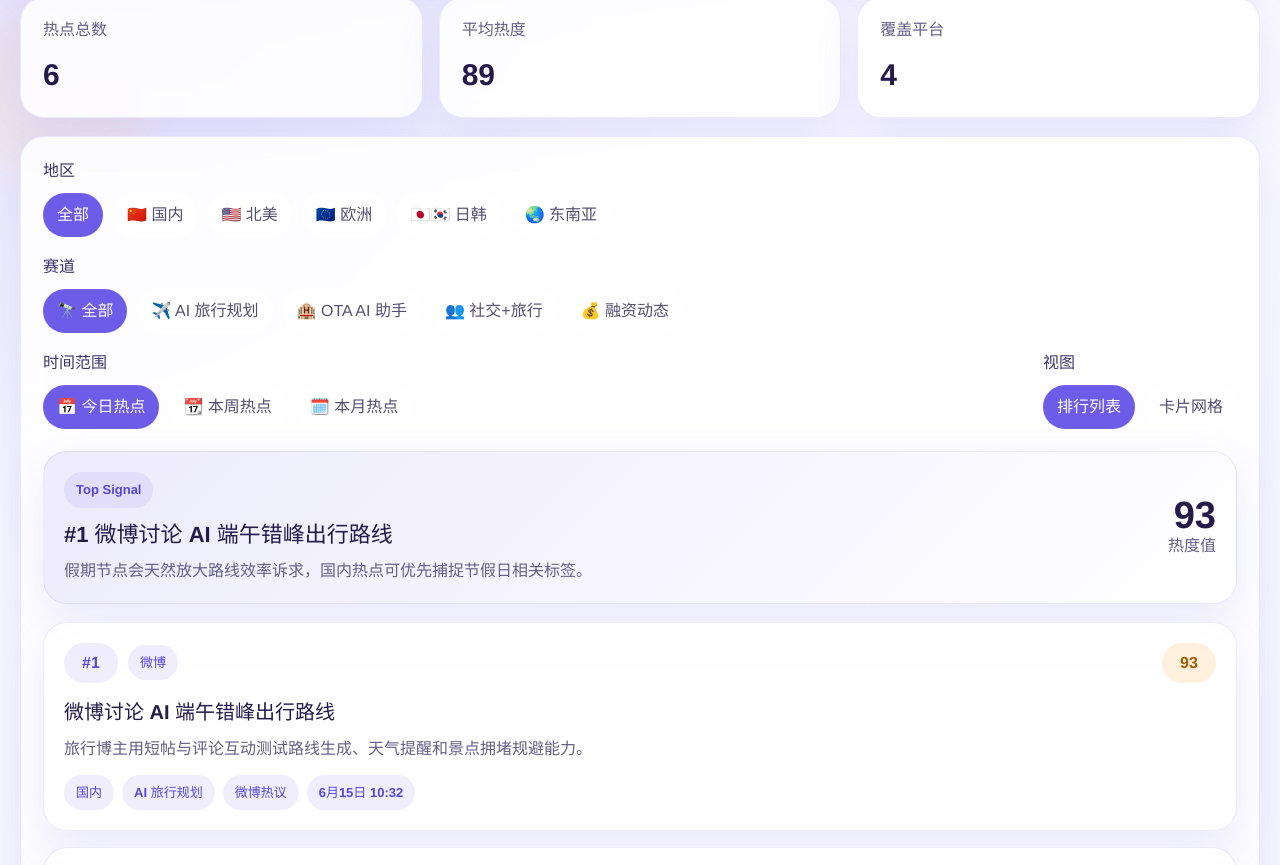
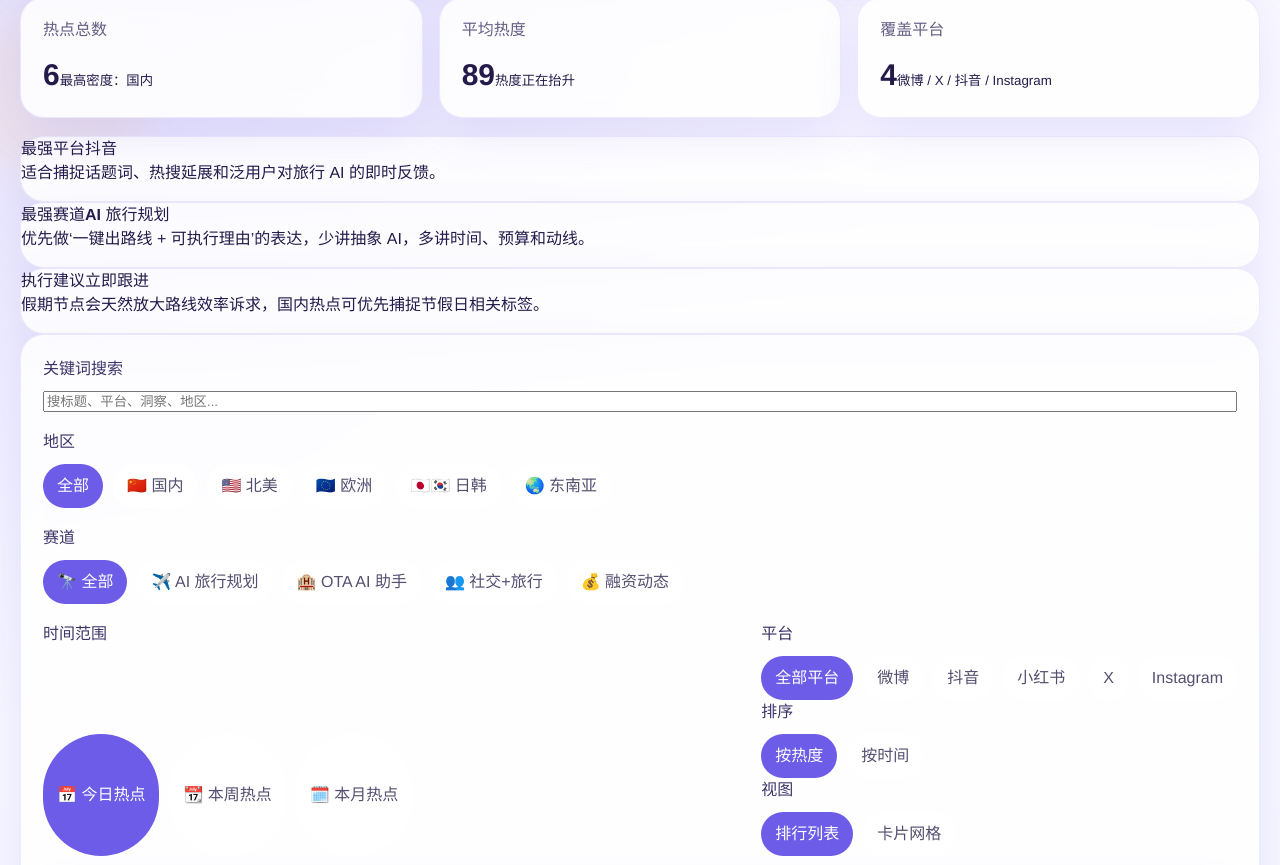
Before and after one commit to qlb708/08, a Vue app: page / in a window 1280 px wide. Shown: the part 215-1080 px from the top of the page. Built offline with nearby package versions, Linux system fonts and the light colour scheme.

Commit message:
feat: publish interactive competitor radar (src/App.vue)

```diff
--- a/src/App.vue
+++ b/src/App.vue
@@ -32,26 +32,99 @@ const viewOptions = [
   { id: "grid", label: "卡片网格" }
 ];
 
+const sortOptions = [
+  { id: "heat", label: "按热度" },
+  { id: "newest", label: "按时间" }
+];
+
+const platformMeta = {
+  x: { label: "X", mood: "讨论热度", action: "适合追踪官方账号发声、评论链和投资人观点的放大效应。" },
+  instagram: { label: "Instagram", mood: "内容扩散", action: "适合看创作者视觉表达、Reels 带动的功能理解和种草效率。" },
+  weibo: { label: "微博", mood: "热点聚合", action: "适合捕捉话题词、热搜延展和泛用户对旅行 AI 的即时反馈。" },
+  xiaohongshu: { label: "小红书", mood: "口碑发酵", action: "适合看真实体验、收藏导向内容和产品被怎样包装成生活方式。" },
+  douyin: { label: "抖音", mood: "视频转化", action: "适合观察爆款切口、结果展示能力和评论区的强购买意图。" }
+};
+
+const trackPlaybooks = {
+  "trip-planning": "优先做‘一键出路线 + 可执行理由’的表达，少讲抽象 AI，多讲时间、预算和动线。",
+  "ota-assistant": "强调提醒、重排和服务链串联能力，让用户感觉是一个真能替你处理琐事的助手。",
+  "social-travel": "聚焦陪伴、安全感和兴趣匹配，把社交从功能点改成情绪价值和场景价值。",
+  funding: "把融资讨论拆成增长、留存、变现三个维度，避免只看‘拿没拿钱’。"
+};
+
 const region = ref("all");
 const track = ref("all");
 const timeframe = ref("today");
 const viewMode = ref("list");
+const sortBy = ref("heat");
+const platform = ref("all");
+const keyword = ref("");
 const activeItem = ref(null);
+const outboundItem = ref(null);
 
 const { copy, copied } = useClipboard();
 const { data, isFetching, error } = useFetch(DATA_URL).json();
 
 const payload = computed(() => data.value ?? { updatedAt: "", items: [] });
 
+const platformOptions = computed(() => {
+  const items = Array.isArray(payload.value.items) ? payload.value.items : [];
+  const ids = [...new Set(items.map((item) => item.platform))];
+
+  return [
+    { id: "all", label: "全部平台" },
+    ...ids.map((id) => ({
+      id,
+      label: platformMeta[id]?.label ?? id
+    }))
+  ];
+});
+
+const normalizedItems = computed(() => {
+  const items = Array.isArray(payload.value.items) ? payload.value.items : [];
+
+  return items.map((item) => {
+    const detailTone = platformMeta[item.platform] ?? { label: item.platformLabel, mood: "平台信号", action: "" };
+    const heatBand =
+      item.heat >= 90 ? "爆发" : item.heat >= 82 ? "高压" : item.heat >= 75 ? "观察" : "跟踪";
+    const urgency =
+      item.heat >= 90 ? "立即跟进" : item.heat >= 82 ? "本周评估" : item.heat >= 75 ? "纳入监测" : "背景观察";
+    const summaryLine = `${item.region} · ${item.track} · ${detailTone.mood}`;
+
+    return {
+      ...item,
+      domain: safeDomain(item.url),
+      detailTone,
+      heatBand,
+      urgency,
+      summaryLine,
+      playbook: trackPlaybooks[item.trackKey] ?? "建议继续跟踪这类信号的扩散链路与用户反馈。"
+    };
+  });
+});
+
 const filteredItems = computed(() => {
-  const rawItems = Array.isArray(payload.value.items) ? payload.value.items : [];
+  const q = keyword.value.trim().toLowerCase();
 
-  return rawItems
+  const items = normalizedItems.value
     .filter((item) => (region.value === "all" ? true : item.regionKey === region.value))
     .filter((item) => (track.value === "all" ? true : item.trackKey === track.value))
+    .filter((item) => (platform.value === "all" ? true : item.platform === platform.value))
     .filter((item) => matchesTimeframe(item.time))
-    .sort((a, b) => b.heat - a.heat)
-    .map((item, index) => ({ ...item, rank: index + 1 }));
+    .filter((item) => {
+      if (!q) return true;
+      return [item.title, item.summary, item.insight, item.region, item.track, item.platformLabel]
+        .join(" ")
+        .toLowerCase()
+        .includes(q);
+    })
+    .sort((a, b) =>
+      sortBy.value === "newest"
+        ? new Date(b.time).getTime() - new Date(a.time).getTime()
+        : b.heat - a.heat
+    );
+
+  return items.map((item, index) => ({ ...item, rank: index + 1 }));
 });
 
 const highlightStats = computed(() => {
@@ -59,9 +132,9 @@ const highlightStats = computed(() => {
 
   if (!items.length) {
     return [
-      { label: "热点总数", value: 0 },
-      { label: "平均热度", value: 0 },
-      { label: "覆盖平台", value: 0 }
+      { label: "热点总数", value: 0, note: "当前筛选为空" },
+      { label: "平均热度", value: 0, note: "暂无趋势" },
+      { label: "覆盖平台", value: 0, note: "暂无覆盖" }
     ];
   }
 
@@ -69,15 +142,72 @@ const highlightStats = computed(() => {
     items.reduce((sum, item) => sum + Number(item.heat || 0), 0) / items.length
   );
   const platforms = new Set(items.map((item) => item.platform));
+  const hottestRegion = topGroup(items, "region");
 
   return [
-    { label: "热点总数", value: items.length },
-    { label: "平均热度", value: averageHeat },
-    { label: "覆盖平台", value: platforms.size }
+    { label: "热点总数", value: items.length, note: `最高密度：${hottestRegion}` },
+    { label: "平均热度", value: averageHeat, note: averageHeat >= 88 ? "热度正在抬升" : "处于观察区间" },
+    { label: "覆盖平台", value: platforms.size, note: `${[...platforms].map((id) => platformMeta[id]?.label ?? id).join(" / ")}` }
   ];
 });
 
 const topInsight = computed(() => filteredItems.value[0] ?? null);
+
+const laneSummary = computed(() => {
+  const items = filteredItems.value;
+
+  return [
+    {
+      title: "最强平台",
+      value: topGroup(items, "platformLabel"),
+      note: items.length ? (platformMeta[items[0].platform]?.action ?? "继续追踪扩散链路。") : "暂无数据"
+    },
+    {
+      title: "最强赛道",
+      value: topGroup(items, "track"),
+      note: items.length ? (trackPlaybooks[items[0].trackKey] ?? "继续做分层监测。") : "暂无数据"
+    },
+    {
+      title: "执行建议",
+      value: topInsight.value?.urgency ?? "等待数据",
+      note: topInsight.value?.insight ?? "当前筛选下暂无头部信号。"
+    }
+  ];
+});
+
+const relatedItems = computed(() => {
+  if (!activeItem.value) return [];
+
+  return filteredItems.value
+    .filter((item) => item.id !== activeItem.value.id)
+    .filter(
+      (item) =>
+        item.regionKey === activeItem.value.regionKey ||
+        item.trackKey === activeItem.value.trackKey ||
+        item.platform === activeItem.value.platform
+    )
+    .slice(0, 3);
+});
+
+function topGroup(items, key) {
+  if (!items.length) return "--";
+
+  const bucket = new Map();
+
+  for (const item of items) {
+    bucket.set(item[key], (bucket.get(item[key]) ?? 0) + 1);
+  }
+
+  return [...bucket.entries()].sort((a, b) => b[1] - a[1])[0][0];
+}
+
+function safeDomain(url) {
+  try {
+    return new URL(url).hostname.replace("www.", "");
+  } catch {
+    return url;
+  }
+}
 
 function matchesTimeframe(time) {
   const now = new Date();
@@ -85,27 +215,33 @@ function matchesTimeframe(time) {
   const diffMs = now.getTime() - target.getTime();
   const diffDays = diffMs / (1000 * 60 * 60 * 24);
 
-  if (diffDays < 0) {
-    return false;
-  }
-
-  if (timeframe.value === "today") {
-    return diffDays < 1;
-  }
-
-  if (timeframe.value === "week") {
-    return diffDays <= 7;
-  }
-
+  if (diffDays < 0) return false;
+  if (timeframe.value === "today") return diffDays < 1;
+  if (timeframe.value === "week") return diffDays <= 7;
   return diffDays <= 31;
 }
 
 function openDetail(item) {
   activeItem.value = item;
+  outboundItem.value = null;
 }
 
 function closeDetail() {
   activeItem.value = null;
+}
+
+function askOutbound(item) {
+  outboundItem.value = item;
+}
+
+function cancelOutbound() {
+  outboundItem.value = null;
+}
+
+function confirmOutbound() {
+  if (!outboundItem.value) return;
+  window.open(outboundItem.value.url, "_blank", "noopener,noreferrer");
+  outboundItem.value = null;
 }
 
 function formatDate(value) {
@@ -122,13 +258,14 @@ function formatDate(value) {
   <div class="shell">
     <div class="aurora aurora-a"></div>
     <div class="aurora aurora-b"></div>
+    <div class="grid-glow"></div>
 
     <header class="hero card">
-      <div>
+      <div class="hero-copy">
         <p class="eyebrow">Competitor Radar</p>
         <h1>竞品雷达 · AI 旅行赛道</h1>
         <p class="subtitle">
-          聚合 X、Instagram、微博、小红书、抖音的热点信号，跟踪 AI 旅行规划相关竞品动态。
+          不只是看热度，而是把社交平台信号拆成地区、赛道、平台语境和可执行动作。
         </p>
       </div>
       <div class="hero-side">
@@ -141,11 +278,30 @@ function formatDate(value) {
       <article v-for="stat in highlightStats" :key="stat.label" class="stat card">
         <span>{{ stat.label }}</span>
         <strong>{{ stat.value }}</strong>
+        <small>{{ stat.note }}</small>
+      </article>
+    </section>
+
+    <section class="lane-grid">
+      <article v-for="lane in laneSummary" :key="lane.title" class="lane card">
+        <span>{{ lane.title }}</span>
+        <strong>{{ lane.value }}</strong>
+        <p>{{ lane.note }}</p>
       </article>
     </section>
 
     <section class="panel card">
       <div class="toolbar">
+        <div class="filter-group">
+          <label>关键词搜索</label>
+          <input
+            v-model="keyword"
+            class="search-input"
+            type="text"
+            placeholder="搜标题、平台、洞察、地区..."
+          />
+        </div>
+
         <div class="filter-group">
           <label>地区</label>
           <div class="chip-row">
@@ -189,17 +345,47 @@ function formatDate(value) {
             </div>
           </div>
 
+          <div class="toolbar-controls">
+            <div class="filter-group compact">
+              <label>平台</label>
+              <div class="chip-row compact-row">
+                <button
+                  v-for="option in platformOptions"
+                  :key="option.id"
+                  :class="['chip mini', { active: option.id === platform }]"
+                  @click="platform = option.id"
+                >
+                  {{ option.label }}
+                </button>
+              </div>
+            </div>
+
+            <div class="filter-group compact">
+              <label>排序</label>
+              <div class="chip-row compact-row">
+                <button
+                  v-for="option in sortOptions"
+                  :key="option.id"
+                  :class="['chip mini', { active: option.id === sortBy }]"
+                  @click="sortBy = option.id"
+                >
+                  {{ option.label }}
+                </button>
+              </div>
+            </div>
+
             <div class="filter-group compact">
               <label>视图</label>
-            <div class="chip-row">
+              <div class="chip-row compact-row">
                 <button
                   v-for="option in viewOptions"
                   :key="option.id"
-                :class="['chip', { active: option.id === viewMode }]"
+                  :class="['chip mini', { active: option.id === viewMode }]"
                   @click="viewMode = option.id"
                 >
                   {{ option.label }}
                 </button>
+              </div>
             </div>
           </div>
         </div>
@@ -210,6 +396,12 @@ function formatDate(value) {
           <span class="headline-tag">Top Signal</span>
           <h2>#{{ topInsight.rank }} {{ topInsight.title }}</h2>
           <p>{{ topInsight.insight }}</p>
+          <div class="headline-tags">
+            <span>{{ topInsight.region }}</span>
+            <span>{{ topInsight.track }}</span>
+            <span>{{ topInsight.platformLabel }}</span>
+            <span>{{ topInsight.urgency }}</span>
+          </div>
         </div>
         <div class="headline-metrics">
           <strong>{{ topInsight.heat }}</strong>
@@ -233,6 +425,10 @@ function formatDate(value) {
             <span class="source">{{ item.platformLabel }}</span>
             <span class="heat">{{ item.heat }}</span>
           </div>
+          <div class="entry-rail">
+            <span class="signal-band">{{ item.heatBand }}</span>
+            <span class="entry-summary">{{ item.summaryLine }}</span>
+          </div>
           <h3>{{ item.title }}</h3>
           <p>{{ item.summary }}</p>
           <div class="entry-tags">
@@ -252,30 +448,80 @@ function formatDate(value) {
           <div class="modal-head">
             <span class="rank large">#{{ activeItem.rank }}</span>
             <span class="heat large">{{ activeItem.heat }}</span>
+            <span class="signal-band">{{ activeItem.heatBand }}</span>
           </div>
           <h2>{{ activeItem.title }}</h2>
           <p class="modal-summary">{{ activeItem.summary }}</p>
+
+          <div class="detail-grid">
+            <section class="detail-block">
+              <h3>信号拆解</h3>
               <div class="meta-grid">
                 <span>地区：{{ activeItem.region }}</span>
                 <span>赛道：{{ activeItem.track }}</span>
+                <span>平台：{{ activeItem.platformLabel }}</span>
                 <span>来源：{{ activeItem.source }}</span>
-            <span>平台：{{ activeItem.platformLabel }}</span>
                 <span>时间：{{ formatDate(activeItem.time) }}</span>
+                <span>外链域名：{{ activeItem.domain }}</span>
               </div>
-          <div class="insight-box">
-            <strong>洞察</strong>
+            </section>
+
+            <section class="detail-block">
+              <h3>洞察</h3>
               <p>{{ activeItem.insight }}</p>
+            </section>
+
+            <section class="detail-block">
+              <h3>平台语境</h3>
+              <p>{{ activeItem.detailTone.action }}</p>
+            </section>
+
+            <section class="detail-block">
+              <h3>建议动作</h3>
+              <p>{{ activeItem.playbook }}</p>
+            </section>
           </div>
+
+          <section v-if="relatedItems.length" class="related-block">
+            <h3>关联信号</h3>
+            <div class="related-list">
+              <button
+                v-for="item in relatedItems"
+                :key="item.id"
+                class="related-card"
+                @click="openDetail(item)"
+              >
+                <strong>{{ item.title }}</strong>
+                <span>{{ item.region }} · {{ item.track }} · {{ item.platformLabel }}</span>
+              </button>
+            </div>
+          </section>
+
           <div class="modal-actions">
-            <a class="button primary" :href="activeItem.url" target="_blank" rel="noreferrer">
-              阅读原文
-            </a>
+            <button class="button primary" @click="askOutbound(activeItem)">阅读原文</button>
             <button class="button ghost" @click="copy(activeItem.title)">
               {{ copied ? "已复制标题" : "复制标题" }}
             </button>
           </div>
         </div>
       </div>
+
+      <div v-if="outboundItem" class="modal-mask" @click.self="cancelOutbound">
+        <div class="confirm card">
+          <h3>跳转外部原链接？</h3>
+          <p>
+            你将打开 <strong>{{ outboundItem.platformLabel }}</strong> 原始内容，目标域名是
+            <strong>{{ outboundItem.domain }}</strong>。
+          </p>
+          <div class="confirm-meta">
+            <span>{{ outboundItem.title }}</span>
+          </div>
+          <div class="modal-actions">
+            <button class="button primary" @click="confirmOutbound">确认跳转</button>
+            <button class="button ghost" @click="cancelOutbound">先留在面板</button>
+          </div>
+        </div>
+      </div>
     </teleport>
   </div>
 </template>
```
Lines whose indentation alone changed are shown as unchanged.
